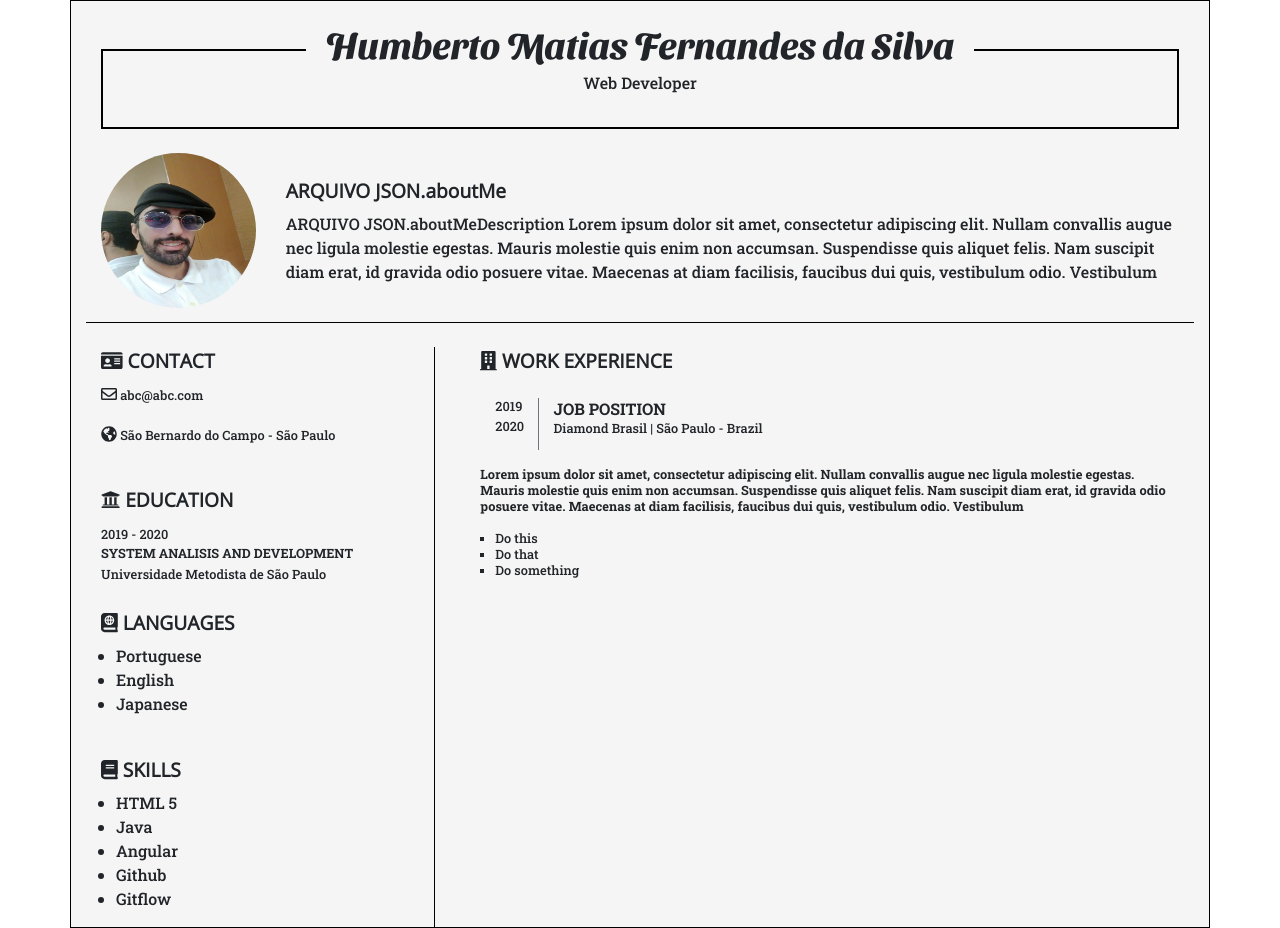
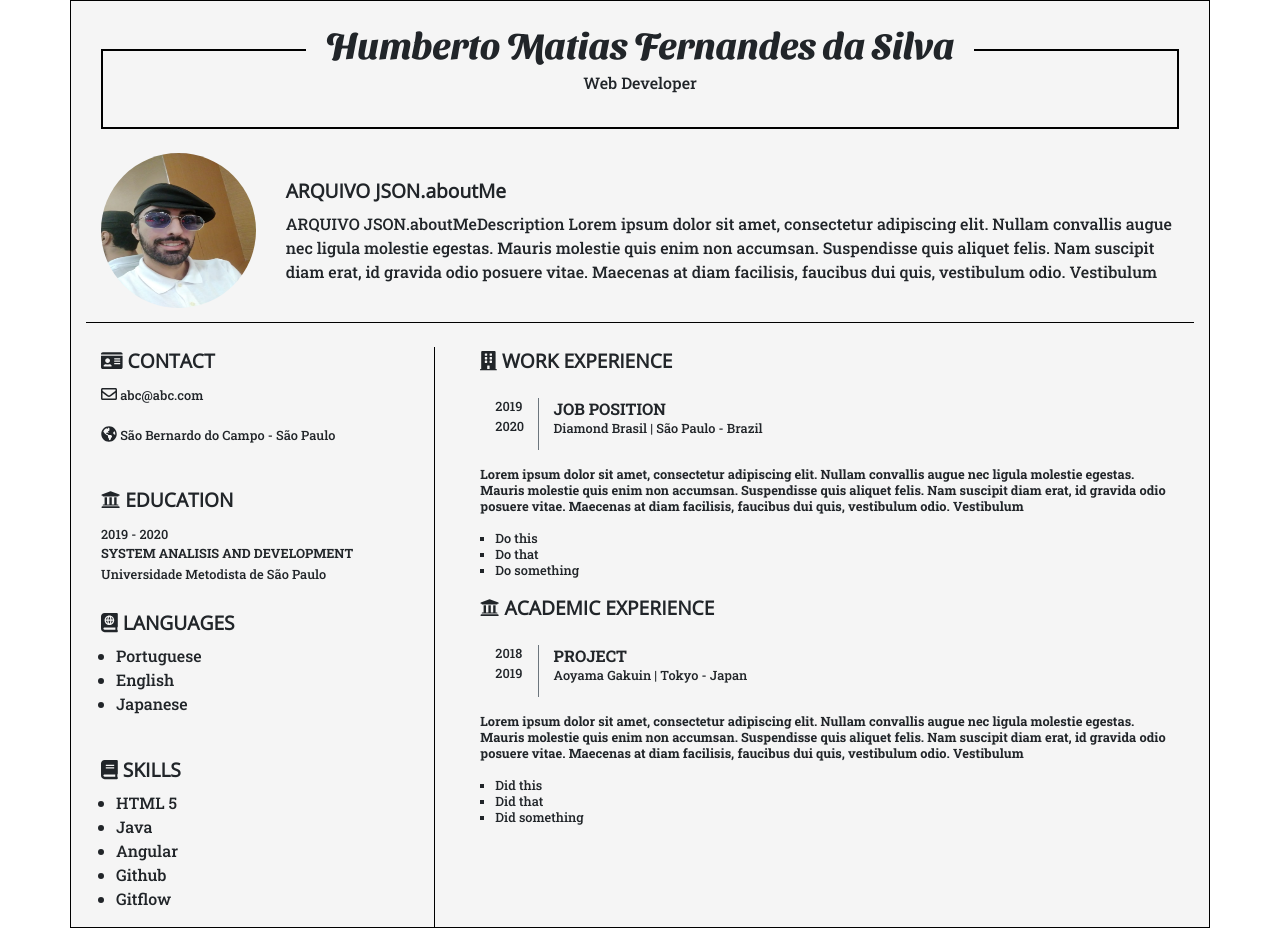
Before and after one commit to BetoMatias/resume, an Angular app: page / in a window 1280 px wide. Built offline with nearby package versions, Linux system fonts and the light colour scheme.

Commit message:
Small fixes.

```diff
--- a/src/app/views/components/main-info/main-info.component.html
+++ b/src/app/views/components/main-info/main-info.component.html
@@ -1,8 +1,8 @@
-<div class="col-12">
+<div class="col-12 work-section">
     <h3 class="mb-4">
         <fa-icon [icon]="['fas', 'building']"></fa-icon> WORK EXPERIENCE
     </h3>
-    <div class="work-experience">
+    <div class="experience">
         <div class="period col-1 border-right border-secondary">
             <small>
                 <p class="mb-0">2019</p>
@@ -28,3 +28,33 @@
         </small>
     </div>
 </div>
+<div class="col-12 work-section">
+    <h3 class="mb-4">
+        <fa-icon [icon]="['fas', 'university']"></fa-icon> ACADEMIC EXPERIENCE
+    </h3>
+    <div class="experience">
+        <div class="period col-1 border-right border-secondary">
+            <small>
+                <p class="mb-0">2018</p>
+                <p class="mt-1">2019</p>
+            </small>
+        </div>
+        <div class="col-11">
+            <p class=" mb-0"><strong>PROJECT </strong></p>
+            <small>
+                <p class="mb-0">Aoyama Gakuin | Tokyo - Japan</p>
+            </small>
+        </div>
+    </div>
+    <div class="mt-3 job-description">
+        <small>
+            <p><strong>Lorem ipsum dolor sit amet, consectetur adipiscing elit. Nullam convallis augue nec ligula molestie egestas. Mauris molestie quis enim non accumsan. Suspendisse quis aliquet felis. Nam suscipit diam erat, id gravida odio posuere vitae. Maecenas at diam facilisis, faucibus dui quis, vestibulum odio. Vestibulum</strong></p>
+
+            <ul class="col-12">
+                <li>Did this </li>
+                <li>Did that</li>
+                <li>Did something</li>
+            </ul>
+        </small>
+    </div>
+</div>
--- a/src/app/views/components/main-info/main-info.component.scss
+++ b/src/app/views/components/main-info/main-info.component.scss
@@ -1,4 +1,4 @@
-.work-experience {
+.experience {
     display: inline;
     display: flex;
     line-height: 140%;
--- a/src/app/views/components/side-info/side-info.component.html
+++ b/src/app/views/components/side-info/side-info.component.html
@@ -29,6 +29,7 @@
             </h3>
             <ul class="col-12">
                 <li>Portuguese</li>
+
                 <li>English</li>
                 <li>Japanese</li>
             </ul>
```
